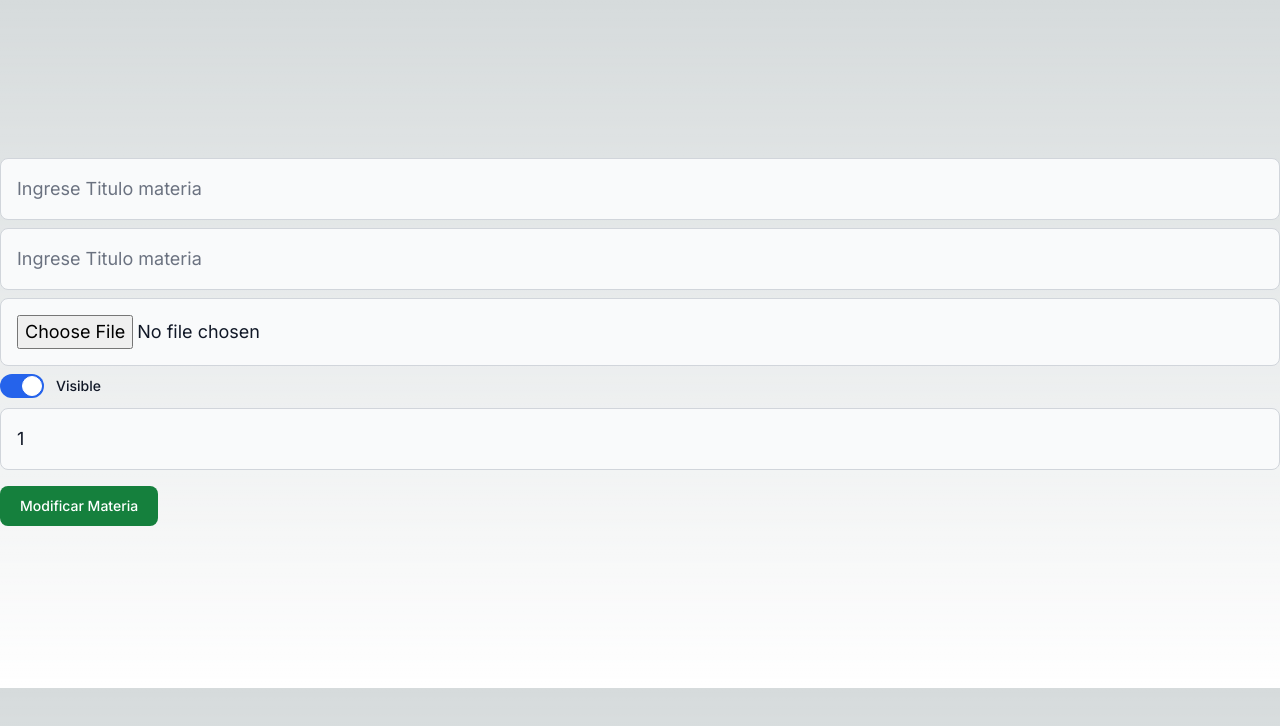
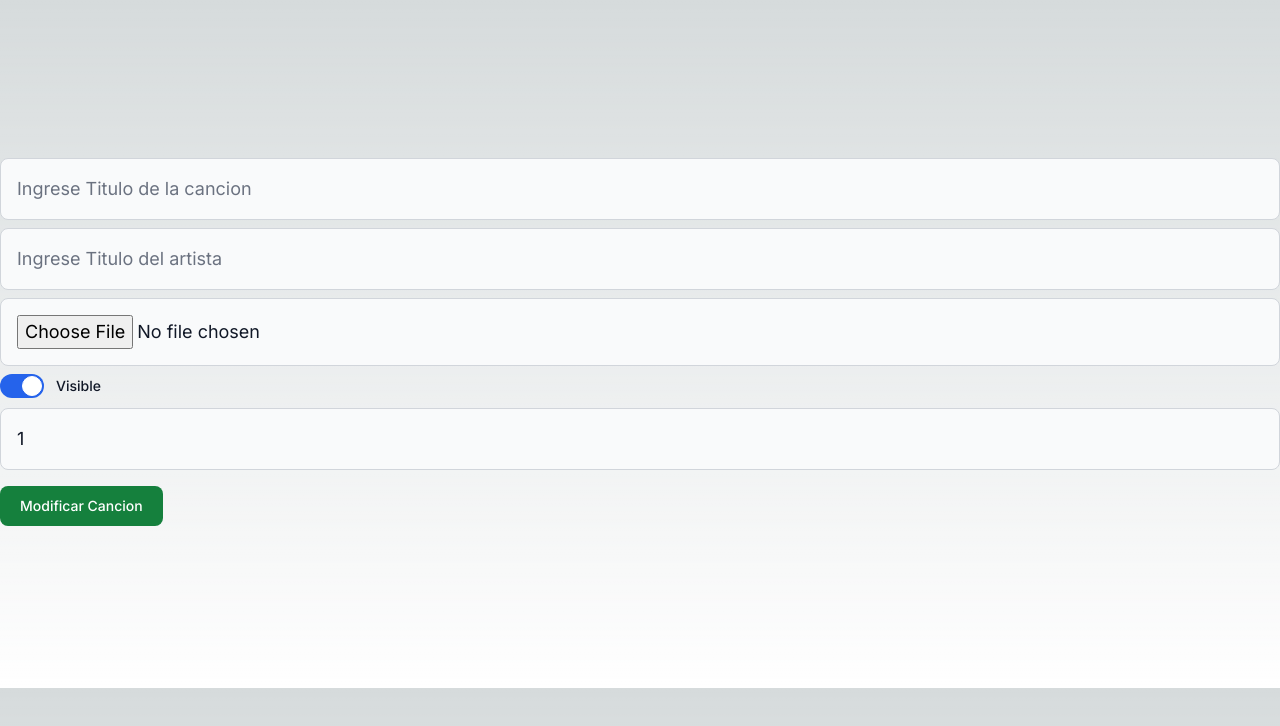
Before and after one commit to branco772/music, a Next.js app: page /tienda/1/update in a window 1280 px wide. Shown: the top 726 px of the page. Built offline with nearby package versions, Linux system fonts and the light colour scheme; no server answers.

Commit message:
arreglos

```diff
--- a/src/app/tienda/[id]/update/page.jsx
+++ b/src/app/tienda/[id]/update/page.jsx
@@ -71,12 +71,12 @@ function HomePage ({params}){
     return(
         <div className="h-[calc(100vh-7rem)] flex justify-center items-center">
             <form onSubmit={handlerSubmit}>
-                <input type="text" name="titulo" placeholder="Ingrese Titulo materia"
+                <input type="text" name="titulo" placeholder="Ingrese Titulo de la cancion"
                     className="bg-gray-50 border border-gray-300 text-gray-900 text-lg
                     rounded-lg w-full p-4 my-1"
                 onChange={handlerChange} value={newCancion.titulo}/>
 
-                <input type="text" name="artista" placeholder="Ingrese Titulo materia"
+                <input type="text" name="artista" placeholder="Ingrese Titulo del artista"
                     className="bg-gray-50 border border-gray-300 text-gray-900 text-lg
                     rounded-lg w-full p-4 my-1"
                 onChange={handlerChange} value={newCancion.artista}/>
@@ -99,7 +99,7 @@ function HomePage ({params}){
                 onChange={handlerChange} value={newCancion.orden}/>
                 <button type="submit"
                 className="mt-3 focus:outline-none text-white bg-green-700 hover:bg-green-800 focus:ring-4 focus:ring-green-300 font-medium rounded-lg text-sm px-5 py-2.5 me-2 mb-2 dark:bg-green-600 dark:hover:bg-green-700 dark:focus:ring-green-800"
-                >Modificar Materia</button>
+                >Modificar Cancion</button>
             </form>
         </div>
     )
```
